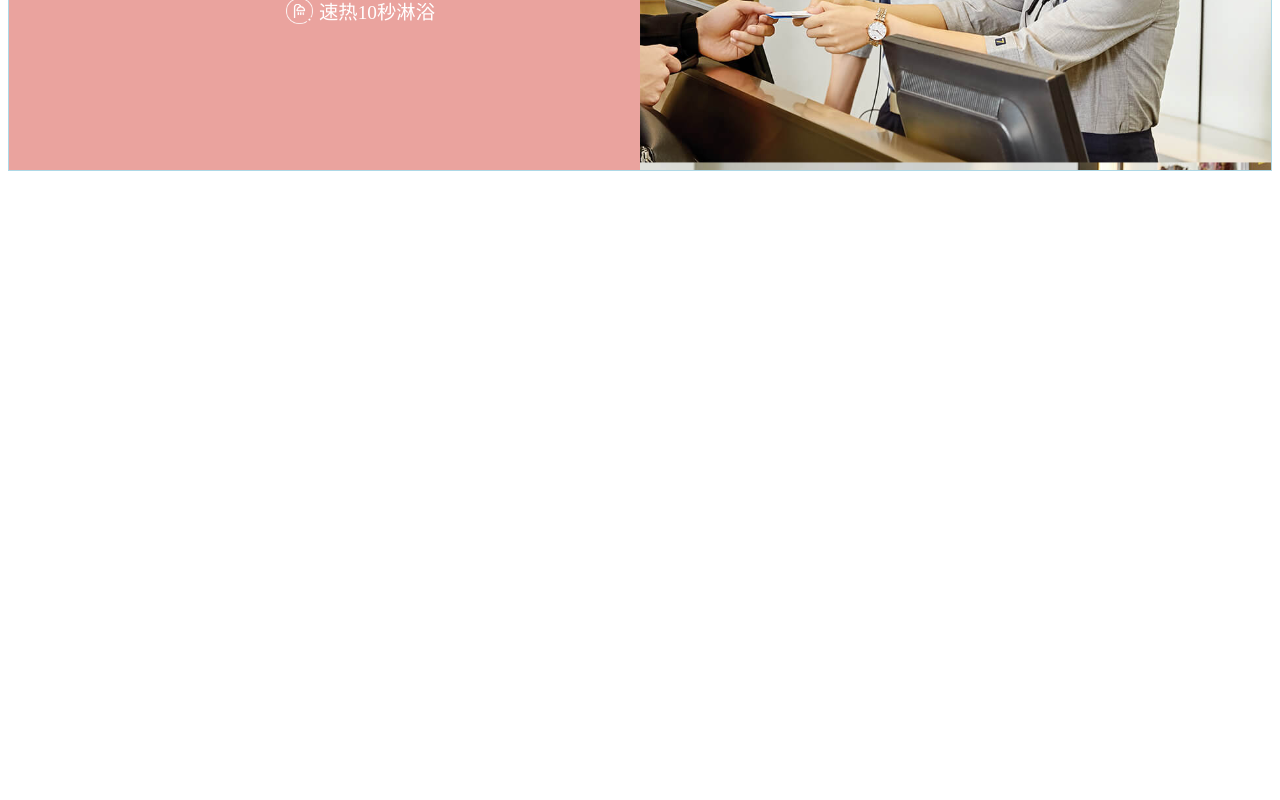
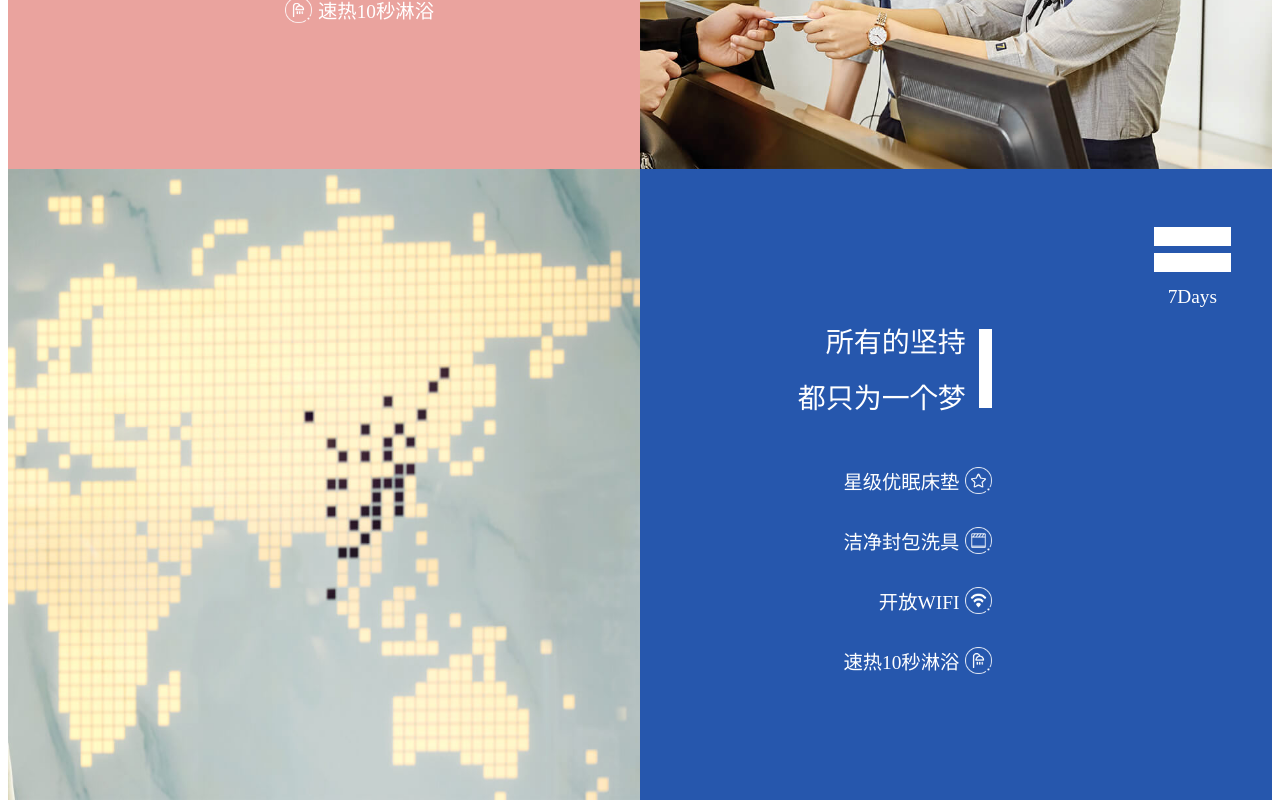
Before and after one commit to frank091915/hetolProject, a Vue app: page /home in a window 1280 px wide. Shown: the part 1354-2154 px from the top of the page. Before the commit the page ends 1525 px from the top, so only its background shows below. Built offline with nearby package versions, Linux system fonts and the light colour scheme.

Commit message:
首页整体布局完成

```diff
--- a/src/views/Home.vue
+++ b/src/views/Home.vue
@@ -49,6 +49,40 @@
             </div>
           </div>
           <div class="right"></div>
+        </div>
+        <div class="blockTwo block">
+          <div class="right"></div>
+          <div class="left">
+            <div class="icon iconOne">
+              <div class="whiteStripe"></div>
+              <div class="whiteStripe"></div>
+              <p class="iconDesciption">7Days</p>
+            </div>
+            <div class="description">
+              <div class="title">
+                <p class="singleTitle">所有的坚持</p>
+                <p class="singleTitle">都只为一个梦</p>
+              </div>
+              <div class="features">
+                <div class="singleFeature block-one">
+                  <span class="singleFeatureOne">星级优眠床垫</span>
+                  <div class="singleFeatureIcon icon-one"></div>
+                </div>
+                <div class="singleFeature block-one">
+                  <span class="singleFeatureOne">洁净封包洗具</span>
+                  <div class="singleFeatureIcon icon-two"></div>
+                </div>
+                <div class="singleFeature block-one">
+                  <span class="singleFeatureOne">开放WIFI</span>
+                  <div class="singleFeatureIcon icon-three"></div>
+                </div>
+                <div class="singleFeature block-one">
+                  <span class="singleFeatureOne">速热10秒淋浴</span>
+                  <div class="singleFeatureIcon icon-four"></div>
+                </div>
+              </div>
+            </div>
+          </div>
         </div>
       </div>
     </div>
@@ -168,12 +202,10 @@ export default {
 .picAndInstructionBlock {
   .block {
     position: relative;
+    height: 9.46rem;
   }
 
   .blockOne {
-    height: 9.46rem;
-    border: 1px solid lightblue;
-
     .left {
       width: 50%;
       height: 100%;
@@ -237,7 +269,93 @@ export default {
       height: 100%;
       float: right;
       background: url("../../public/images/block-one-rightBc.jpg");
-      background-size: 100%;
+      background-size: 100% 100%;
+      background-repeat: no-repeat;
+    }
+  }
+
+  .blockTwo {
+    .left {
+      width: 50%;
+      height: 100%;
+      float: right;
+      box-sizing: border-box;
+      background-color: #2657ad;
+
+      .iconOne {
+        top: 0.86rem;
+        right: 0.62rem;
+      }
+
+      .description {
+        position: absolute;
+        top: 1.98rem;
+        right: 4.2rem;
+
+        .title {
+          height: 1.18rem;
+          font-size: 0.42rem;
+          line-height: 0.42rem;
+          color: #fff;
+          font-family: SourceHanSansCN;
+          border-right: 0.21rem solid #fff;
+          margin-bottom: 0.88rem;
+          text-indent: 0.29rem;
+
+          .singleTitle {
+            text-align: right;
+            margin-bottom: 0.38rem;
+            margin-right: 0.2rem;
+          }
+        }
+
+        .features {
+          font-size: 0.29rem;
+          color: #fff;
+          font-family: SourceHanSansCN;
+
+          .singleFeature {
+            display: flex;
+            flex-direction: row;
+            align-items: center;
+            justify-content: flex-end;
+            margin-bottom: 0.48rem;
+          }
+
+          .singleFeatureIcon {
+            width: 0.4rem;
+            height: 0.4rem;
+            margin-right: 0;
+            margin-left: 0.09rem;
+          }
+
+          .icon-one {
+            background: url("../../public/images/block-one-icon-star.png");
+            background-size: 100%;
+          }
+          .icon-two {
+            background: url("../../public/images/block-one-icon-washing.png");
+            background-size: 100%;
+          }
+          .icon-three {
+            background: url("../../public/images/block-one-icon-wifi.png");
+            background-size: 100%;
+          }
+          .icon-four {
+            background: url("../../public/images/block-one-icon-shower.png");
+            background-size: 100%;
+          }
+        }
+      }
+    }
+
+    .right {
+      width: 50%;
+      height: 100%;
+      float: left;
+      background: url("../../public/images/block-two-leftBc.jpg");
+      background-size: 100% 100%;
+      background-repeat: no-repeat;
     }
   }
 }
```
Also changed, not shown: public/images/block-two-leftBc.jpg (added).
